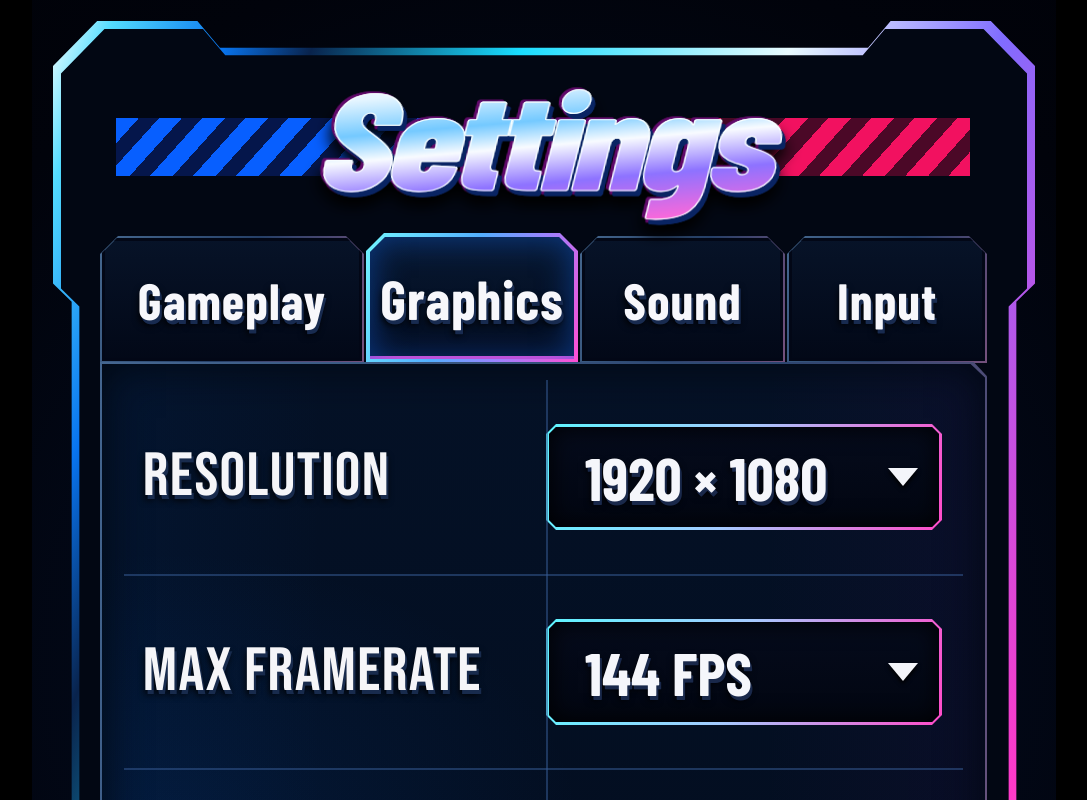
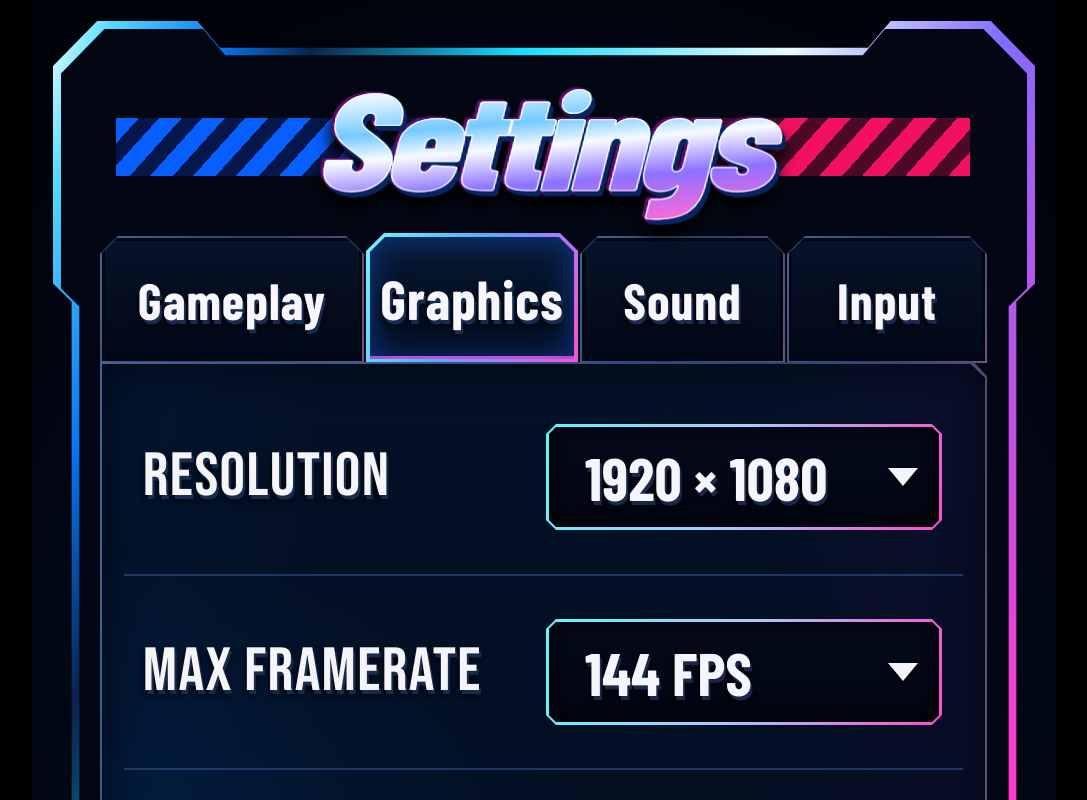
Before and after one commit to thurn/mockups, a Next.js app: page /settings in a window 1280 px wide. Shown: the whole page, without its empty margins (96-1183 px from the left). Built offline with nearby package versions, Linux system fonts and the light colour scheme.

Commit message:
style: remove graphics vertical divider

```diff
--- a/app/components/GraphicsSettings.tsx
+++ b/app/components/GraphicsSettings.tsx
@@ -25,19 +25,6 @@ export function GraphicsSettings({
 }) {
   return (
     <div style={{ position: "relative", height: 971 }}>
-      <span
-        aria-hidden="true"
-        style={{
-          position: "absolute",
-          zIndex: 2,
-          top: 0,
-          bottom: 0,
-          left: 422,
-          width: 2,
-          background: "rgba(55,91,148,.52)",
-          pointerEvents: "none",
-        }}
-      />
       <SelectControl
         first
         label="Resolution"
```
Also changed, not shown: settings-graphics-final.png.
